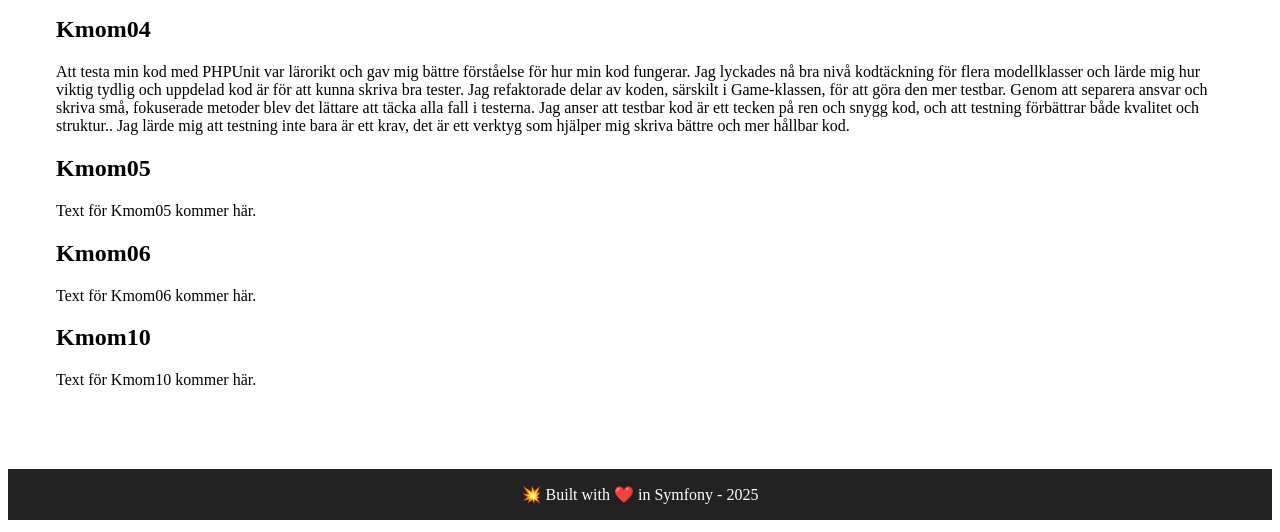
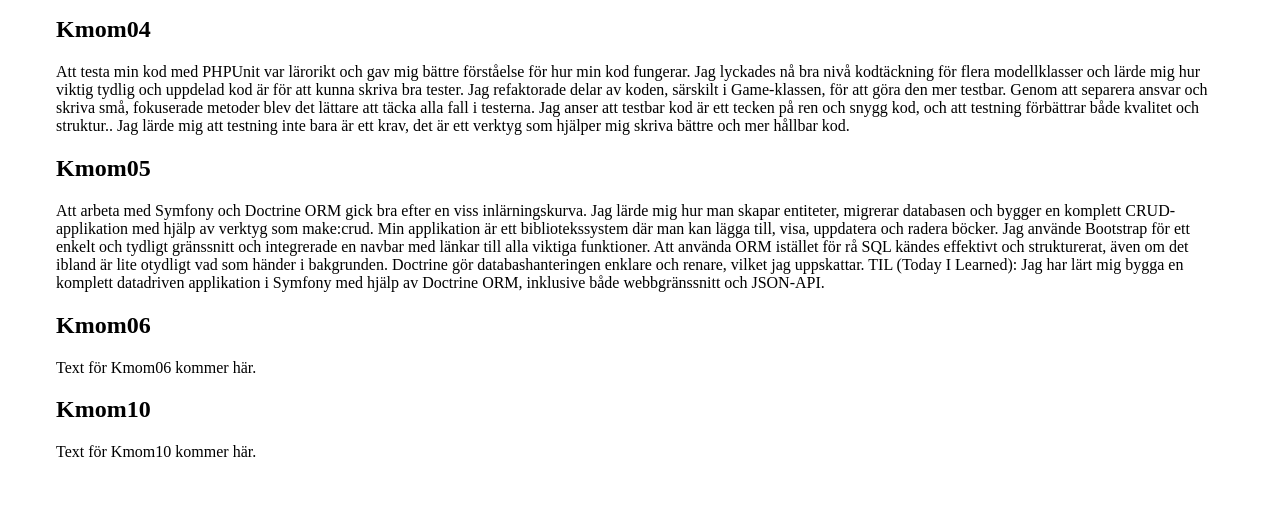
Before and after one commit to safa-moti/report, a Symfony app: template templates/report.html.twig in a window 1280 px wide. Shown: the part 1040-1572 px from the top of the page. Run offline with Twig, Linux system fonts and the light colour scheme; the template is opened without the code that fills it, so the values that code supplies are empty; some libraries are stand-ins or nearby versions.

Commit message:
Fix composer

```diff
--- a/templates/report.html.twig
+++ b/templates/report.html.twig
@@ -98,7 +98,15 @@
 
 	<section id="kmom05">
 		<h2>Kmom05</h2>
-		<p>Text för Kmom05 kommer här.</p>
+		<p>Att arbeta med Symfony och Doctrine ORM gick bra efter en viss inlärningskurva. Jag lärde mig hur man skapar entiteter, migrerar databasen och bygger en komplett CRUD-applikation med hjälp av verktyg som make:crud.
+
+			Min applikation är ett bibliotekssystem där man kan lägga till, visa, uppdatera och radera böcker. Jag använde Bootstrap för ett enkelt och tydligt gränssnitt och integrerade en navbar med länkar till alla viktiga funktioner.
+
+			Att använda ORM istället för rå SQL kändes effektivt och strukturerat, även om det ibland är lite otydligt vad som händer i bakgrunden. Doctrine gör databashanteringen enklare och renare, vilket jag uppskattar.
+
+			TIL (Today I Learned): Jag har lärt mig bygga en komplett datadriven applikation i Symfony med hjälp av Doctrine ORM, inklusive både webbgränssnitt och JSON-API.
+
+		</p>
 	</section>
 
 	<section id="kmom06">
```
Also changed, not shown: composer.json (+16 -16 lines), 2 other files. Lines whose indentation alone changed are shown as unchanged.
